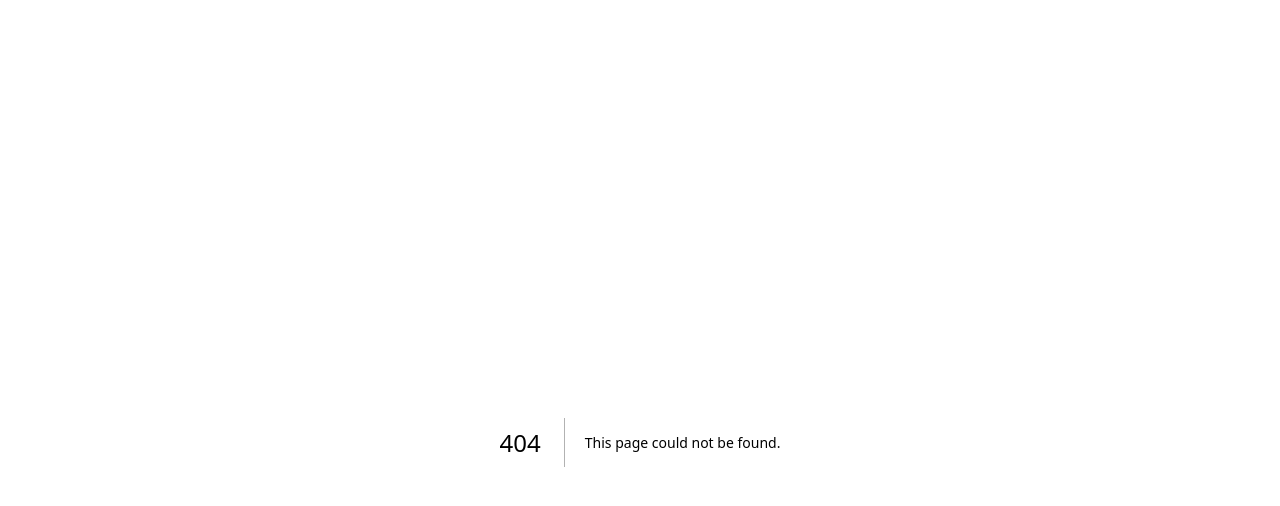
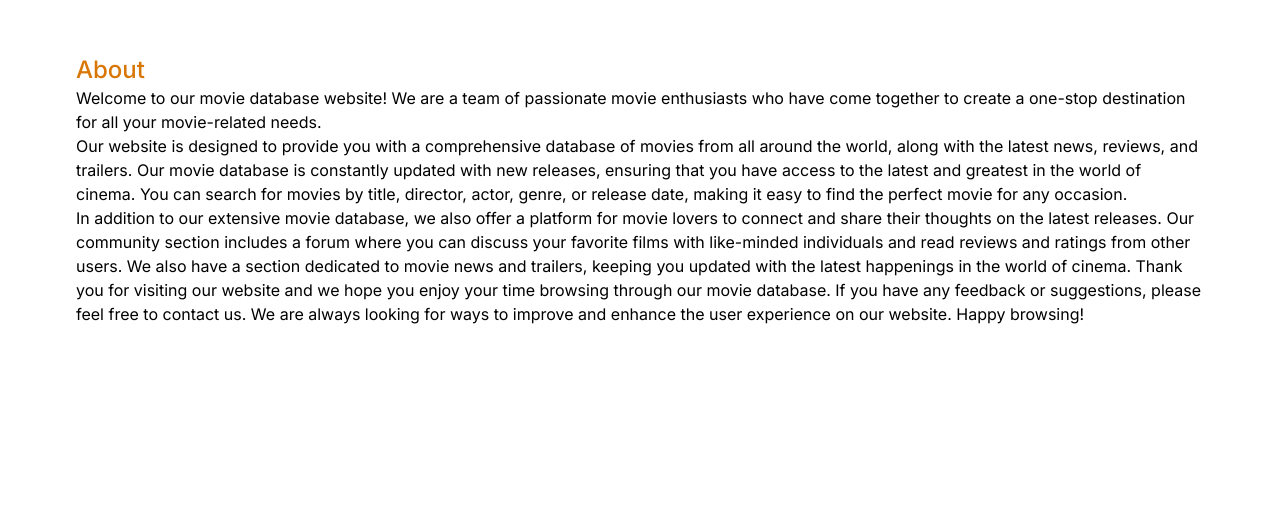
Before and after one commit to armedbrawlwer/IMDB-clone, a Next.js app: page /about in a window 1280 px wide. Before the commit this address had no page. Shown: the part 758-1264 px from the top of the page. After the commit the page ends 1096 px from the top, so only its background shows below. Built offline with nearby package versions, Linux system fonts and the light colour scheme.

Commit message:
about page

```diff
--- /dev/null
+++ b/src/app/about/page.jsx
@@ -0,0 +1,36 @@
+export default function About() {
+    return (
+      <div className='max-w-6xl mx-auto p-3'>
+        <h1 className='text-2xl font-medium text-amber-600'>About</h1>
+        <p>
+          Welcome to our movie database website! We are a team of passionate movie
+          enthusiasts who have come together to create a one-stop destination for
+          all your movie-related needs.
+        </p>
+
+        <p>
+          Our website is designed to provide you with a comprehensive database of
+          movies from all around the world, along with the latest news, reviews,
+          and trailers. Our movie database is constantly updated with new
+          releases, ensuring that you have access to the latest and greatest in
+          the world of cinema. You can search for movies by title, director,
+          actor, genre, or release date, making it easy to find the perfect movie
+          for any occasion.
+        </p>
+
+        <p>
+          In addition to our extensive movie database, we also offer a platform
+          for movie lovers to connect and share their thoughts on the latest
+          releases. Our community section includes a forum where you can discuss
+          your favorite films with like-minded individuals and read reviews and
+          ratings from other users. We also have a section dedicated to movie news
+          and trailers, keeping you updated with the latest happenings in the
+          world of cinema. Thank you for visiting our website and we hope you
+          enjoy your time browsing through our movie database. If you have any
+          feedback or suggestions, please feel free to contact us. We are always
+          looking for ways to improve and enhance the user experience on our
+          website. Happy browsing!
+        </p>
+      </div>
+    );
+  }
--- a/src/app/components/Header.jsx
+++ b/src/app/components/Header.jsx
@@ -10,7 +10,6 @@
             <div className='flex gap-4'>
                 <MenuItem title='home' address='/' Icon={AiFillHome} />
                 <MenuItem title='about' address='/about' Icon={BsInfoCircleFill} />
-
             </div>
             <div className='flex gap-2 items-center'>
                 <DarkModeSwitch/>
```
